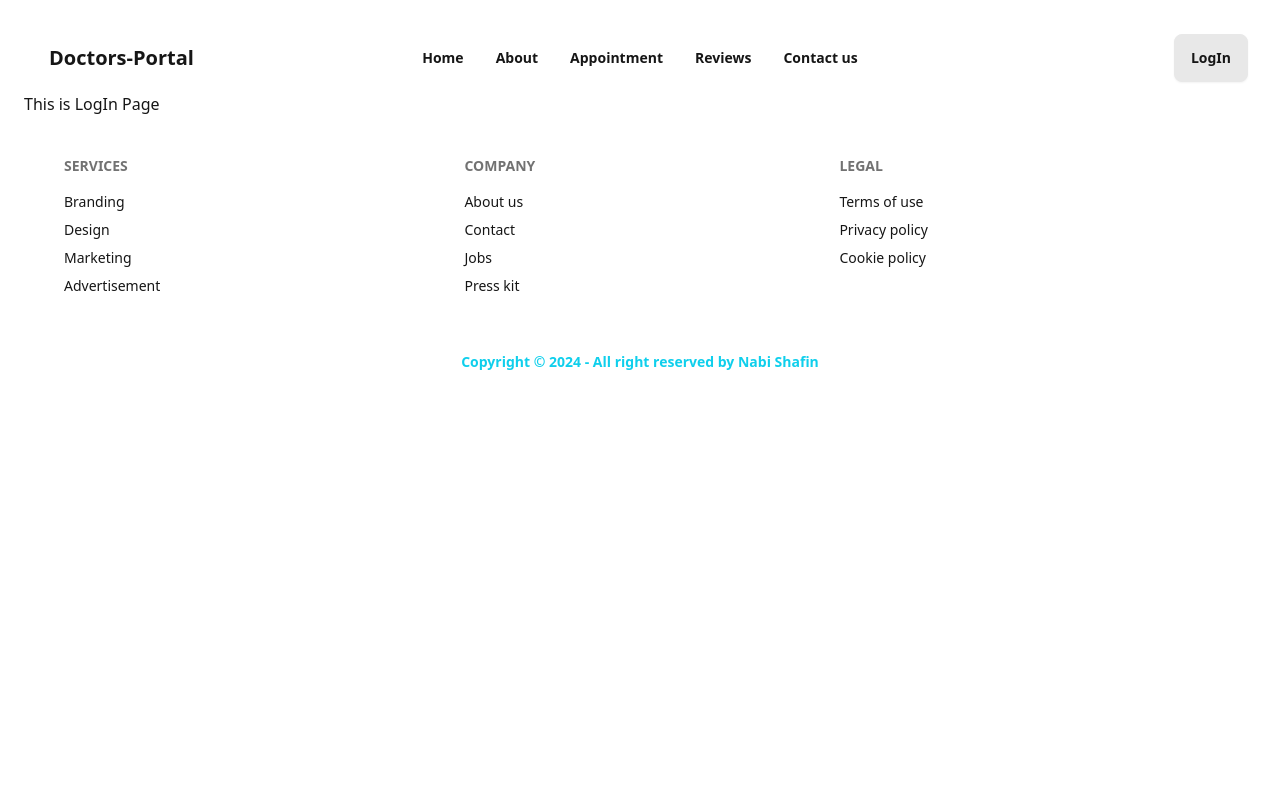
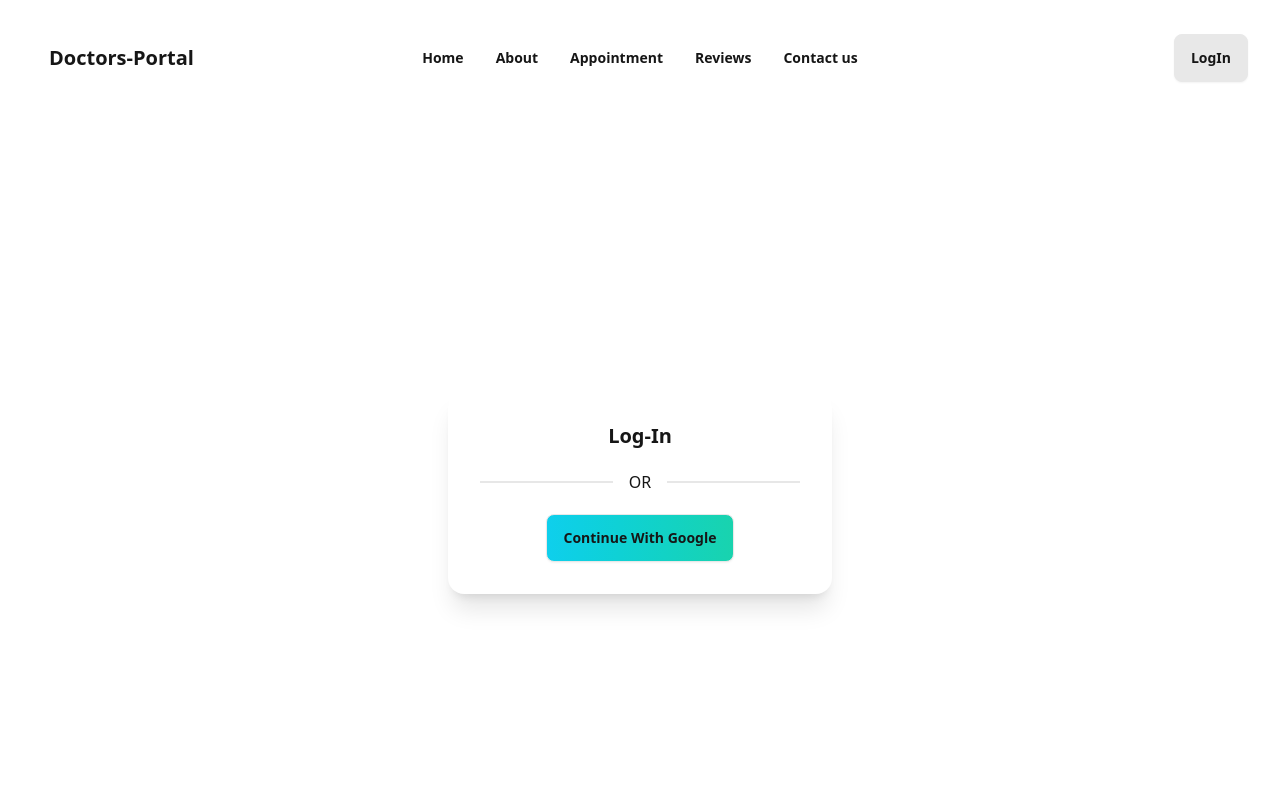
Before and after one commit to nabishafin/Doctor-Portal, a React (Vite) app: page /login in a window 1280 px wide. Shown: the top 800 px of the page. Built offline with nearby package versions, Linux system fonts and the light colour scheme.

Commit message:
auth part 1

```diff
--- a/package.json
+++ b/package.json
@@ -11,11 +11,13 @@
   },
   "dependencies": {
     "date-fns": "^3.6.0",
+    "firebase": "^10.11.1",
     "localforage": "^1.10.0",
     "match-sorter": "^6.3.4",
     "react": "^18.2.0",
     "react-day-picker": "^8.10.1",
     "react-dom": "^18.2.0",
+    "react-firebase-hooks": "^5.1.1",
     "react-router-dom": "^6.22.3",
     "sort-by": "^1.2.0"
   },
--- a/src/Components/Pages/Appointment/AvailableApointment.jsx
+++ b/src/Components/Pages/Appointment/AvailableApointment.jsx
@@ -9,7 +9,7 @@ const AvailableApointment = ({ date }) => {
     console.log(treatment)
 
     useState(() => {
-        fetch('slots.json')
+        fetch('http://localhost:5000/service')
             .then(res => res.json())
             .then(data => setservices(data))
     }, [])
--- a/src/Components/Pages/LogIn/LogIn.jsx
+++ b/src/Components/Pages/LogIn/LogIn.jsx
@@ -1,9 +1,31 @@
 import React from 'react';
+import { useSignInWithGoogle } from 'react-firebase-hooks/auth';
+import auth from '../../../firebase.init';
+
 
 const LogIn = () => {
+
+    const [signInWithGoogle, user, loading, error] = useSignInWithGoogle(auth);
+    if (user) {
+        console.log(user)
+    }
+
+
     return (
-        <div>
-            <h1>This is LogIn Page</h1>
+        <div className='grid justify-center items-center h-screen'>
+            <div className="card w-96 bg-base-100 shadow-xl">
+                <div className="card-body items-center text-center">
+                    <h2 className="card-title">Log-In</h2>
+
+                    <div className="divider">OR</div>
+                    <div className="card-actions">
+                        <button
+                            onClick={() => signInWithGoogle()}
+                            className='btn bg-gradient-to-r from-primary to-secondary'>Continue With Google
+                        </button>
+                    </div>
+                </div>
+            </div>
         </div>
     );
 };
--- /dev/null
+++ b/src/firebase.init.js
@@ -0,0 +1,21 @@
+// Import the functions you need from the SDKs you need
+import { initializeApp } from "firebase/app";
+import { getAuth } from "firebase/auth";
+// TODO: Add SDKs for Firebase products that you want to use
+// https://firebase.google.com/docs/web/setup#available-libraries
+
+// Your web app's Firebase configuration
+const firebaseConfig = {
+    apiKey: "AIzaSyCC_HrrqZcLRbLGPlOyRhFpYTXrQL3fs_8",
+    authDomain: "doctors-portal-f8b5d.firebaseapp.com",
+    projectId: "doctors-portal-f8b5d",
+    storageBucket: "doctors-portal-f8b5d.appspot.com",
+    messagingSenderId: "379904727857",
+    appId: "1:379904727857:web:f1f7d06de775fb57512e10"
+};
+
+// Initialize Firebase
+const app = initializeApp(firebaseConfig);
+const auth = getAuth(app);
+
+export default auth;
```
Also changed, not shown: 1 other file (tests, documents, lock files or other folders).
